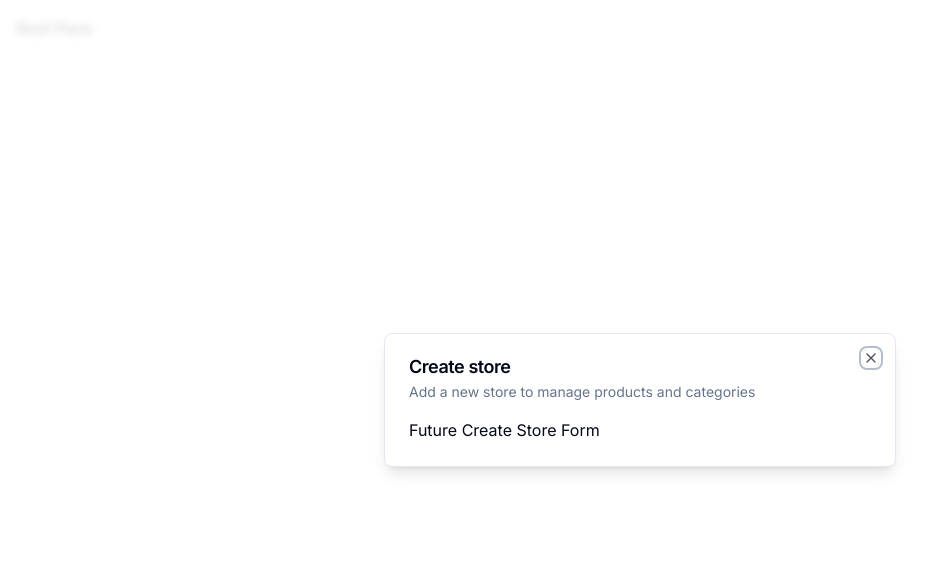
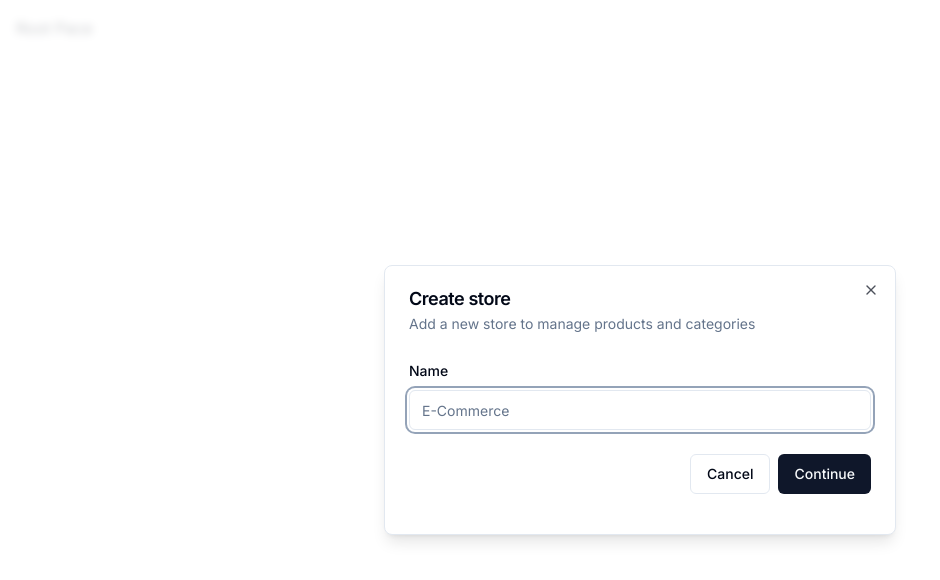
Before and after one commit to usererdem/ecommerce-admin, a Next.js app: page / in a window 1280 px wide. Shown: the top 580 px of the page, without its empty margins (0-940 px from the left). Built offline with nearby package versions, Linux system fonts and the light colour scheme.

Commit message:
feat: added form component with shadcn ui and zod validation

```diff
--- a/components/modals/store-modal.tsx
+++ b/components/modals/store-modal.tsx
@@ -1,10 +1,40 @@
 "use client";
+
+import * as z from "zod";
+import { useForm } from "react-hook-form";
+import { zodResolver } from "@hookform/resolvers/zod";
 
 import { useStoreModal } from "@/hooks/use-store-modal";
 import { Modal } from "@/components/ui/modal";
+import {
+  Form,
+  FormControl,
+  FormField,
+  FormItem,
+  FormLabel,
+  FormMessage,
+} from "@/components/ui/form";
+import { Input } from "@/components/ui/input";
+import { Button } from "@/components/ui/button";
+
+const formSchema = z.object({
+  name: z.string().min(1),
+});
 
 export const StoreModal = () => {
   const storeModal = useStoreModal();
+
+  const form = useForm<z.infer<typeof formSchema>>({
+    resolver: zodResolver(formSchema),
+    defaultValues: {
+      name: "",
+    },
+  });
+
+  const onSubmit = async (values: z.infer<typeof formSchema>) => {
+    // TODO: Create Store
+    console.log(values);
+  };
 
   return (
     <Modal
@@ -12,7 +42,33 @@
       description='Add a new store to manage products and categories'
       isOpen={storeModal.isOpen}
       onClose={storeModal.onClose}>
-      Future Create Store Form
+      <div>
+        <div className='space-y-4 py-2 pb-4'>
+          <Form {...form}>
+            <form onSubmit={form.handleSubmit(onSubmit)}>
+              <FormField
+                control={form.control}
+                name='name'
+                render={({ field }) => (
+                  <FormItem>
+                    <FormLabel>Name</FormLabel>
+                    <FormControl>
+                      <Input placeholder='E-Commerce' {...field} />
+                    </FormControl>
+                    <FormMessage />
+                  </FormItem>
+                )}
+              />
+              <div className='pt-6 space-x-2 flex items-center justify-end w-full'>
+                <Button variant='outline' onClick={storeModal.onClose}>
+                  Cancel
+                </Button>
+                <Button type="submit">Continue</Button>
+              </div>
+            </form>
+          </Form>
+        </div>
+      </div>
     </Modal>
   );
 };
--- /dev/null
+++ b/components/ui/form.tsx
@@ -0,0 +1,176 @@
+import * as React from "react"
+import * as LabelPrimitive from "@radix-ui/react-label"
+import { Slot } from "@radix-ui/react-slot"
+import {
+  Controller,
+  ControllerProps,
+  FieldPath,
+  FieldValues,
+  FormProvider,
+  useFormContext,
+} from "react-hook-form"
+
+import { cn } from "@/lib/utils"
+import { Label } from "@/components/ui/label"
+
+const Form = FormProvider
+
+type FormFieldContextValue<
+  TFieldValues extends FieldValues = FieldValues,
+  TName extends FieldPath<TFieldValues> = FieldPath<TFieldValues>
+> = {
+  name: TName
+}
+
+const FormFieldContext = React.createContext<FormFieldContextValue>(
+  {} as FormFieldContextValue
+)
+
+const FormField = <
+  TFieldValues extends FieldValues = FieldValues,
+  TName extends FieldPath<TFieldValues> = FieldPath<TFieldValues>
+>({
+  ...props
+}: ControllerProps<TFieldValues, TName>) => {
+  return (
+    <FormFieldContext.Provider value={{ name: props.name }}>
+      <Controller {...props} />
+    </FormFieldContext.Provider>
+  )
+}
+
+const useFormField = () => {
+  const fieldContext = React.useContext(FormFieldContext)
+  const itemContext = React.useContext(FormItemContext)
+  const { getFieldState, formState } = useFormContext()
+
+  const fieldState = getFieldState(fieldContext.name, formState)
+
+  if (!fieldContext) {
+    throw new Error("useFormField should be used within <FormField>")
+  }
+
+  const { id } = itemContext
+
+  return {
+    id,
+    name: fieldContext.name,
+    formItemId: `${id}-form-item`,
+    formDescriptionId: `${id}-form-item-description`,
+    formMessageId: `${id}-form-item-message`,
+    ...fieldState,
+  }
+}
+
+type FormItemContextValue = {
+  id: string
+}
+
+const FormItemContext = React.createContext<FormItemContextValue>(
+  {} as FormItemContextValue
+)
+
+const FormItem = React.forwardRef<
+  HTMLDivElement,
+  React.HTMLAttributes<HTMLDivElement>
+>(({ className, ...props }, ref) => {
+  const id = React.useId()
+
+  return (
+    <FormItemContext.Provider value={{ id }}>
+      <div ref={ref} className={cn("space-y-2", className)} {...props} />
+    </FormItemContext.Provider>
+  )
+})
+FormItem.displayName = "FormItem"
+
+const FormLabel = React.forwardRef<
+  React.ElementRef<typeof LabelPrimitive.Root>,
+  React.ComponentPropsWithoutRef<typeof LabelPrimitive.Root>
+>(({ className, ...props }, ref) => {
+  const { error, formItemId } = useFormField()
+
+  return (
+    <Label
+      ref={ref}
+      className={cn(error && "text-destructive", className)}
+      htmlFor={formItemId}
+      {...props}
+    />
+  )
+})
+FormLabel.displayName = "FormLabel"
+
+const FormControl = React.forwardRef<
+  React.ElementRef<typeof Slot>,
+  React.ComponentPropsWithoutRef<typeof Slot>
+>(({ ...props }, ref) => {
+  const { error, formItemId, formDescriptionId, formMessageId } = useFormField()
+
+  return (
+    <Slot
+      ref={ref}
+      id={formItemId}
+      aria-describedby={
+        !error
+          ? `${formDescriptionId}`
+          : `${formDescriptionId} ${formMessageId}`
+      }
+      aria-invalid={!!error}
+      {...props}
+    />
+  )
+})
+FormControl.displayName = "FormControl"
+
+const FormDescription = React.forwardRef<
+  HTMLParagraphElement,
+  React.HTMLAttributes<HTMLParagraphElement>
+>(({ className, ...props }, ref) => {
+  const { formDescriptionId } = useFormField()
+
+  return (
+    <p
+      ref={ref}
+      id={formDescriptionId}
+      className={cn("text-sm text-muted-foreground", className)}
+      {...props}
+    />
+  )
+})
+FormDescription.displayName = "FormDescription"
+
+const FormMessage = React.forwardRef<
+  HTMLParagraphElement,
+  React.HTMLAttributes<HTMLParagraphElement>
+>(({ className, children, ...props }, ref) => {
+  const { error, formMessageId } = useFormField()
+  const body = error ? String(error?.message) : children
+
+  if (!body) {
+    return null
+  }
+
+  return (
+    <p
+      ref={ref}
+      id={formMessageId}
+      className={cn("text-sm font-medium text-destructive", className)}
+      {...props}
+    >
+      {body}
+    </p>
+  )
+})
+FormMessage.displayName = "FormMessage"
+
+export {
+  useFormField,
+  Form,
+  FormItem,
+  FormLabel,
+  FormControl,
+  FormDescription,
+  FormMessage,
+  FormField,
+}
--- /dev/null
+++ b/components/ui/input.tsx
@@ -0,0 +1,25 @@
+import * as React from "react"
+
+import { cn } from "@/lib/utils"
+
+export interface InputProps
+  extends React.InputHTMLAttributes<HTMLInputElement> {}
+
+const Input = React.forwardRef<HTMLInputElement, InputProps>(
+  ({ className, type, ...props }, ref) => {
+    return (
+      <input
+        type={type}
+        className={cn(
+          "flex h-10 w-full rounded-md border border-input bg-background px-3 py-2 text-sm ring-offset-background file:border-0 file:bg-transparent file:text-sm file:font-medium placeholder:text-muted-foreground focus-visible:outline-none focus-visible:ring-2 focus-visible:ring-ring focus-visible:ring-offset-2 disabled:cursor-not-allowed disabled:opacity-50",
+          className
+        )}
+        ref={ref}
+        {...props}
+      />
+    )
+  }
+)
+Input.displayName = "Input"
+
+export { Input }
--- /dev/null
+++ b/components/ui/label.tsx
@@ -0,0 +1,26 @@
+"use client"
+
+import * as React from "react"
+import * as LabelPrimitive from "@radix-ui/react-label"
+import { cva, type VariantProps } from "class-variance-authority"
+
+import { cn } from "@/lib/utils"
+
+const labelVariants = cva(
+  "text-sm font-medium leading-none peer-disabled:cursor-not-allowed peer-disabled:opacity-70"
+)
+
+const Label = React.forwardRef<
+  React.ElementRef<typeof LabelPrimitive.Root>,
+  React.ComponentPropsWithoutRef<typeof LabelPrimitive.Root> &
+    VariantProps<typeof labelVariants>
+>(({ className, ...props }, ref) => (
+  <LabelPrimitive.Root
+    ref={ref}
+    className={cn(labelVariants(), className)}
+    {...props}
+  />
+))
+Label.displayName = LabelPrimitive.Root.displayName
+
+export { Label }
--- a/package.json
+++ b/package.json
@@ -10,7 +10,9 @@
   },
   "dependencies": {
     "@clerk/nextjs": "^4.22.0",
+    "@hookform/resolvers": "^3.1.1",
     "@radix-ui/react-dialog": "^1.0.4",
+    "@radix-ui/react-label": "^2.0.2",
     "@radix-ui/react-slot": "^1.0.2",
     "@types/node": "20.4.0",
     "@types/react": "18.2.14",
@@ -25,10 +27,12 @@
     "postcss": "8.4.25",
     "react": "18.2.0",
     "react-dom": "18.2.0",
+    "react-hook-form": "^7.45.2",
     "tailwind-merge": "^1.13.2",
     "tailwindcss": "3.3.2",
     "tailwindcss-animate": "^1.0.6",
     "typescript": "5.1.6",
+    "zod": "^3.21.4",
     "zustand": "^4.3.9"
   }
 }
```
Also changed, not shown: 1 other file (tests, documents, lock files or other folders).
